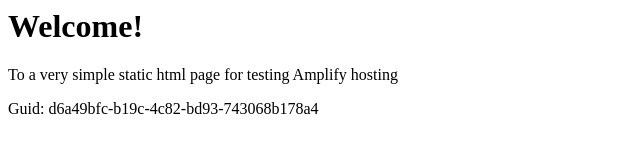
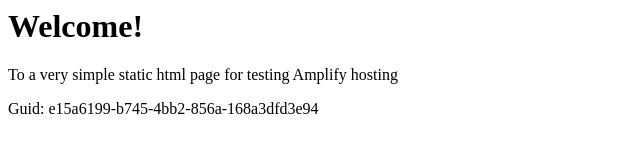
Before and after one commit to aws-aemilia-sin/Github-PR-Commit-Integration-Test-DoNotTouch-GithubWebhookPreviewCanaryTest-v1-prod-ap-southeast-1, a website: page src/index.html in a window 1280 px wide. Shown: the full height of the page, 0-640 px from the left. Drawn offline with Linux system fonts and the light colour scheme.

Commit message:
commit from integ tests

```diff
--- a/src/index.html
+++ b/src/index.html
@@ -12,6 +12,6 @@
 <body>
     <h1>Welcome!</h1>
     <p>To a very simple static html page for testing Amplify hosting</p>
-    <p>Guid: d6a49bfc-b19c-4c82-bd93-743068b178a4</p></body>
+    <p>Guid: e15a6199-b745-4bb2-856a-168a3dfd3e94</p></body>
 
 </html>
```
